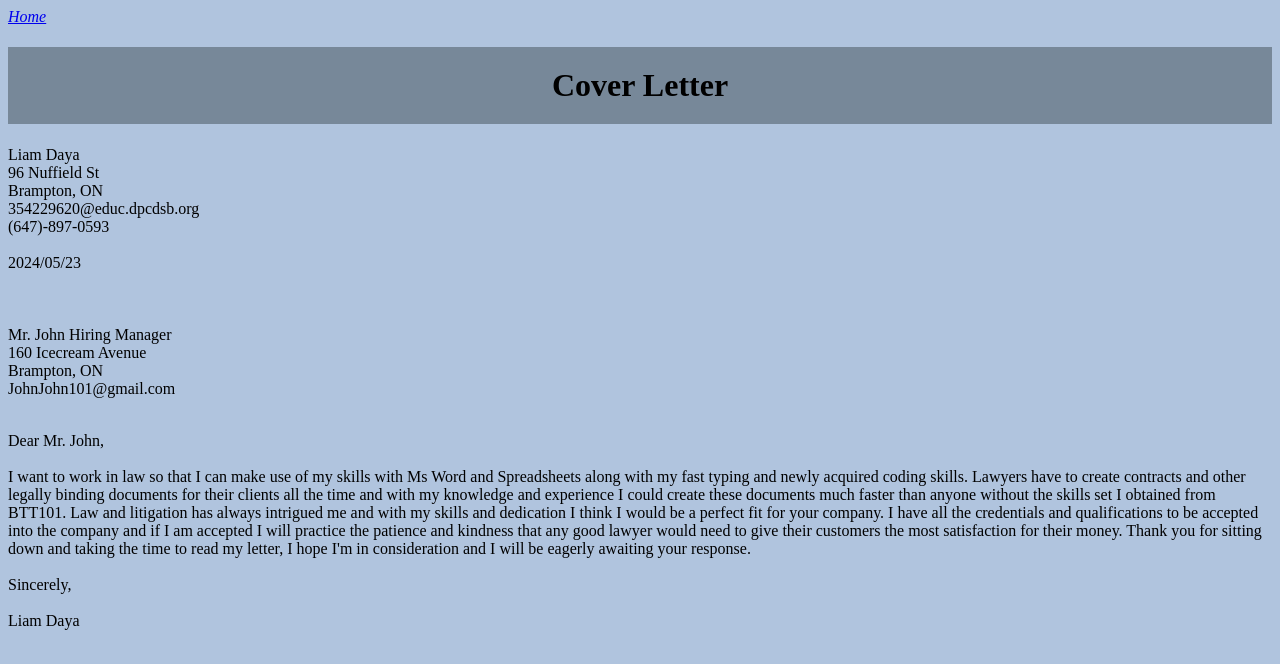
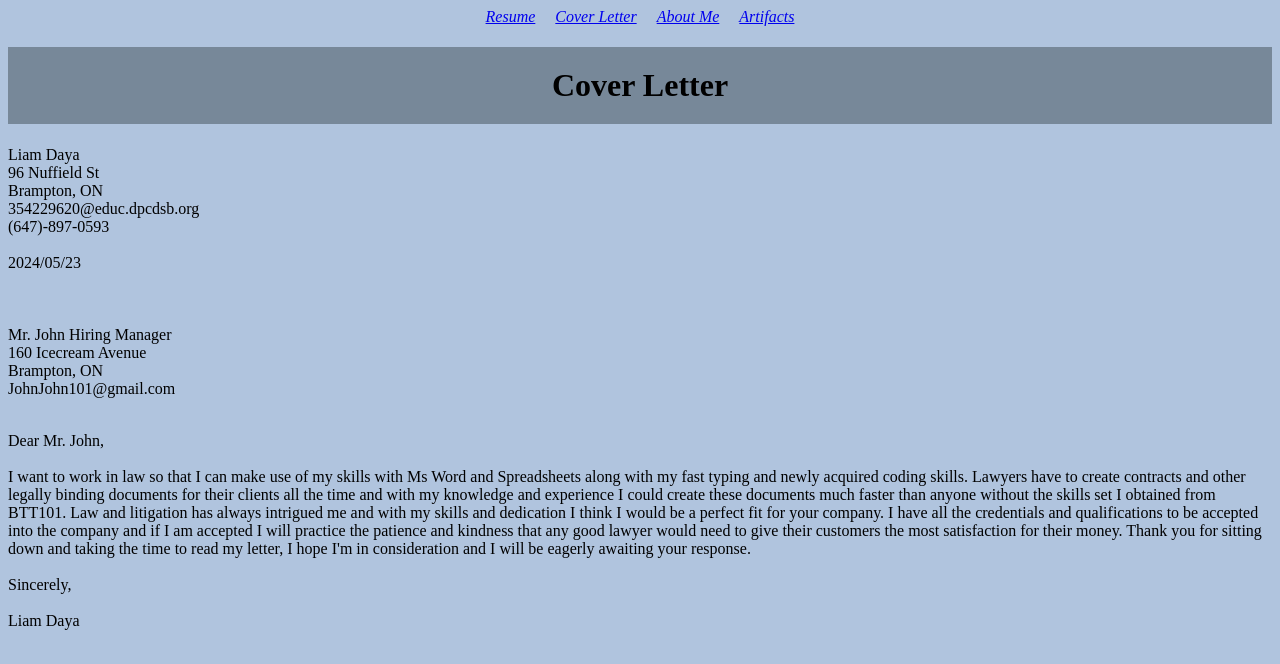
Before and after one commit to LiamD223/Liam-E-Portfolio, a plain HTML site: page CoverLetter.htm in a window 1280 px wide. Drawn offline with Linux system fonts and the light colour scheme.

Commit message:
Update CoverLetter.htm

```diff
--- a/CoverLetter.htm
+++ b/CoverLetter.htm
@@ -5,7 +5,15 @@
 <BODY>
 <font color= Black>
 <body style="background-color:LightSteelBlue;">
-<i><a href="index.html">Home</a></i>
+<center>
+<i><a href="Hello3.htm">Resume</a></i>
+&#160 &#160
+<i><a href="CoverLetter.htm">Cover Letter</a></i>
+&#160 &#160
+<i><a href="index.html">About Me</a></i>
+&#160 &#160
+<i><a href="Artifacts.htm">Artifacts</a></i>
+</center>
 <center><h1 style="background-color:LightSlateGray;Padding: 20px 0;">Cover Letter</h1></center>
 
 <p style="color:black;">
```
